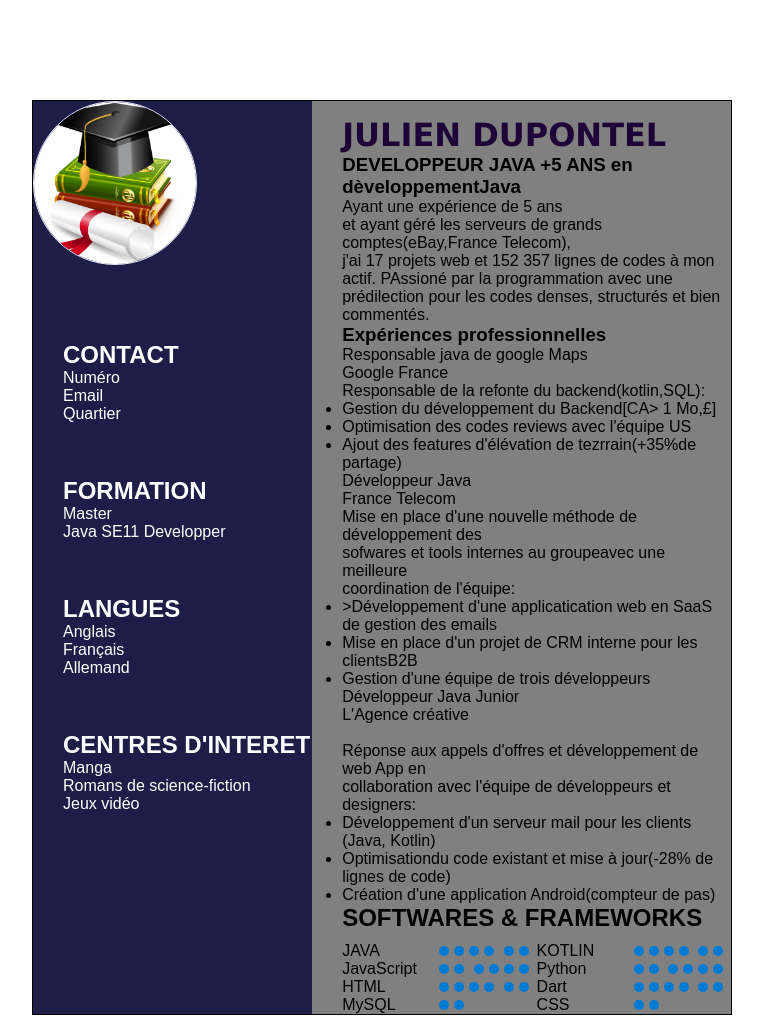
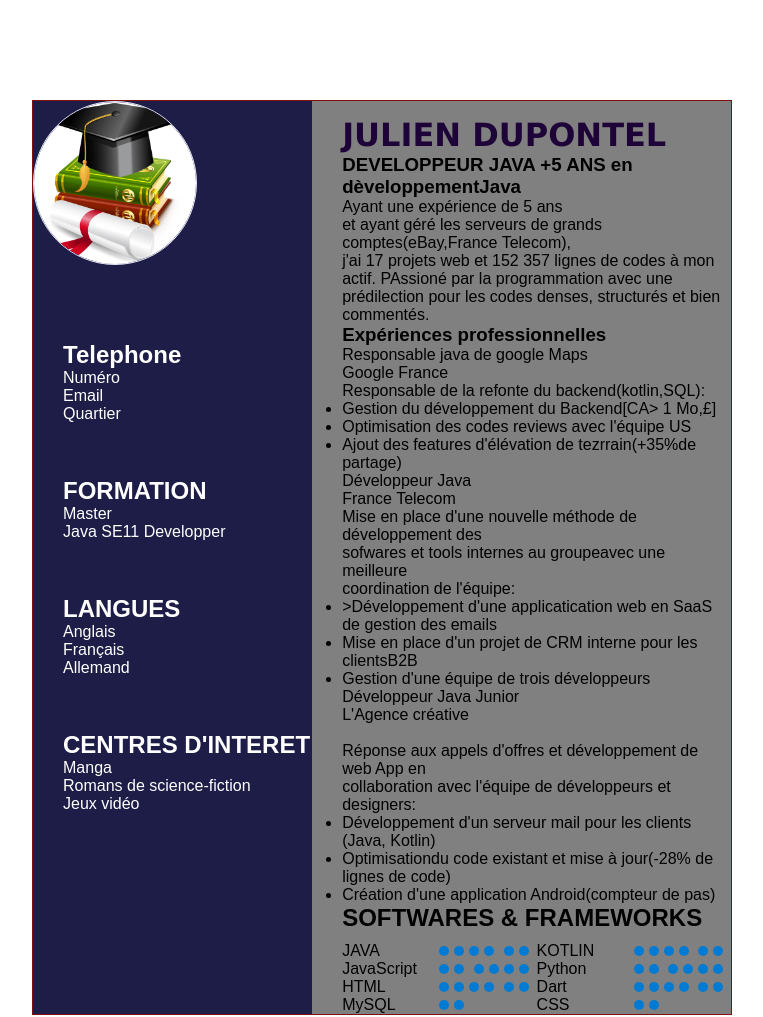
Before and after one commit to drissatogo/projetCV, a plain HTML site: page index.html in a window 1280 px wide. Shown: the whole page, without its empty margins (258-1021 px from the left). Drawn offline with Linux system fonts and the light colour scheme.

Commit message:
Modification du contact

```diff
--- a/index.html
+++ b/index.html
@@ -15,7 +15,7 @@
                <img src="Étudiant.jpg" alt="image indisponible">
             </div><br><br><br><br>
         <div class="partie1">
-          <h2>CONTACT</h2>
+          <h2>Telephone</h2>
             <P>Numéro<br>Email<br>Quartier</P> <br><br><br>
           <h2>FORMATION</h2>
             <p>Master<br>Java SE11 Developper</p> <br><br><br>
--- a/style.css
+++ b/style.css
@@ -16,7 +16,7 @@ body{
     width: 700px;
     height: auto;
     margin: auto;
-    border: 1px solid black;
+    border: 1px solid rgb(129, 17, 17);
 }
 
 #left_Side{
```
